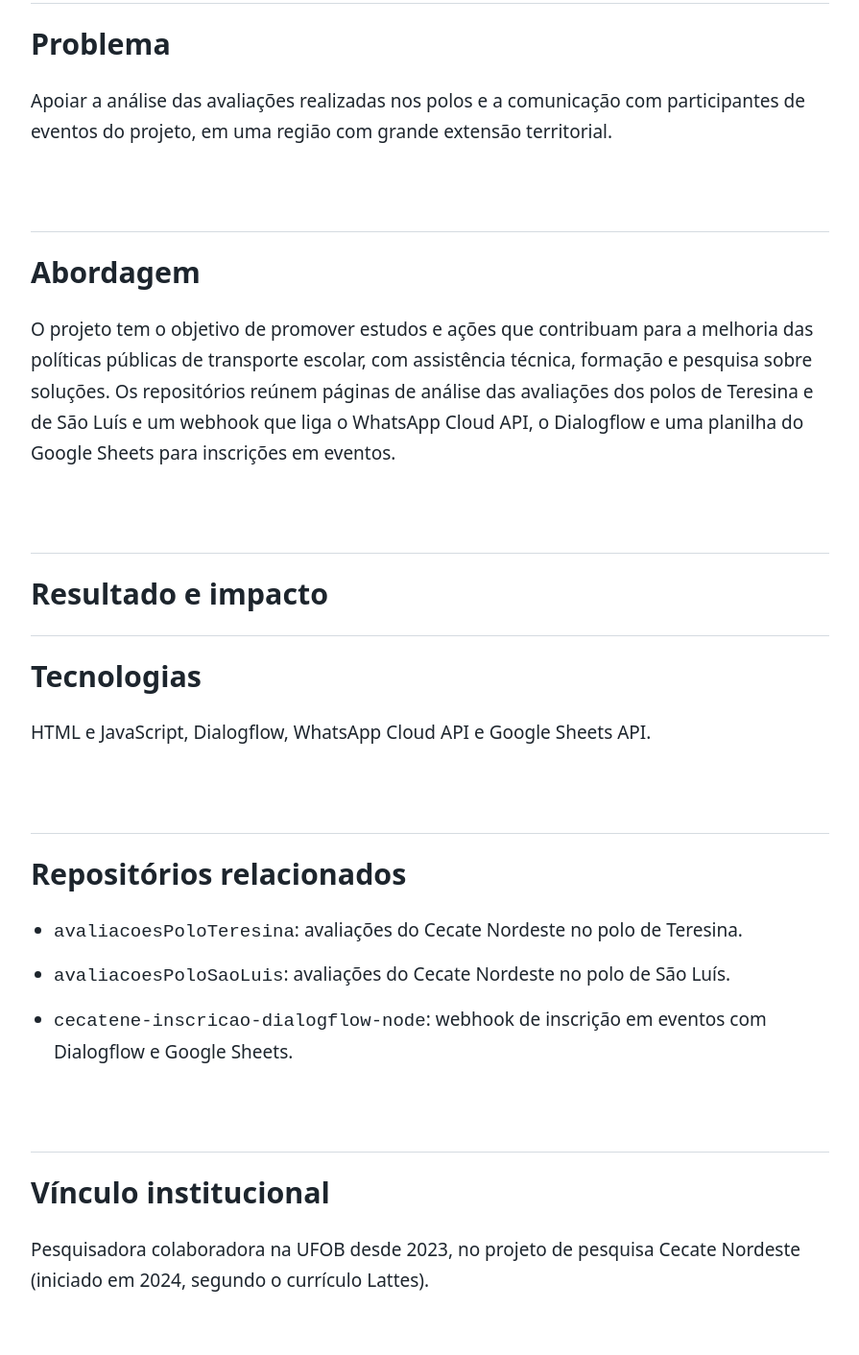
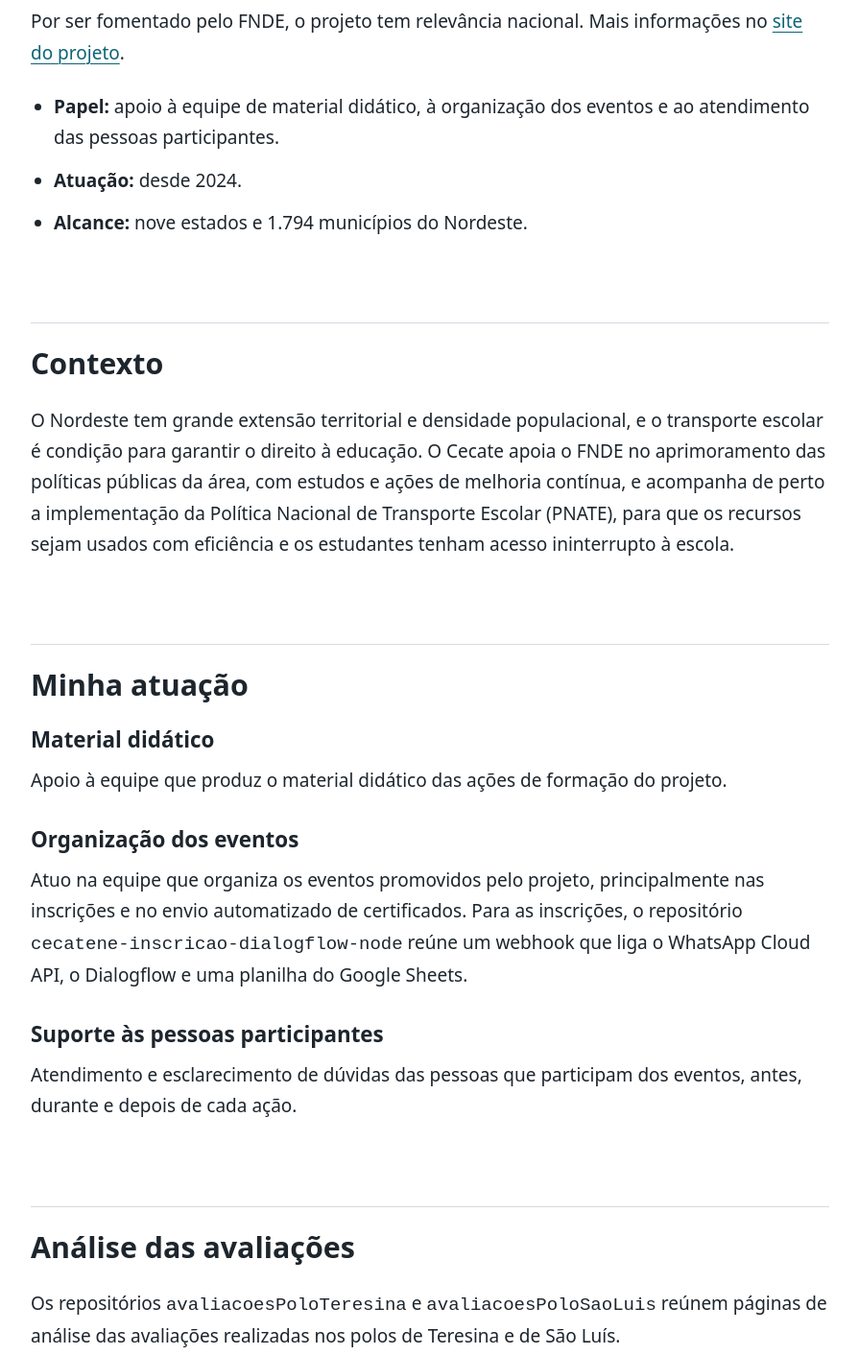
Before and after one commit to jalinegm/jalinegm.github.io, an Astro site: page /projetos/cecate-nordeste in a window 1280 px wide. Shown: the part 921-2333 px from the top of the page at 96% size, without its empty margins (64-959 px from the left). Built offline with nearby package versions, Linux system fonts and the light colour scheme; Astro itself is replaced by a stand-in of ours; a web font is replaced by a local one.

Commit message:
feat: detalha atuação da Jaline e relevância nacional no caso Cecate Nordeste
Co-Authored-By: Claude Sonnet 5.5 <noreply@anthropic.com>

```diff
--- a/src/content/casos/cecate-nordeste.md
+++ b/src/content/casos/cecate-nordeste.md
@@ -1,9 +1,9 @@
 ---
-titulo: "Cecate Nordeste: transporte escolar na região Nordeste"
+titulo: "Cecate Nordeste: apoio ao transporte escolar na região Nordeste"
 slug: cecate-nordeste
-vinculo: "Projeto de pesquisa vinculado à Universidade Federal do Oeste da Bahia (UFOB), no âmbito do Cecate Nordeste apoiado pelo FNDE"
+vinculo: "Universidade Federal do Oeste da Bahia (UFOB), projeto fomentado pelo FNDE, Rede DSBR"
 periodo: "2024–atual"
-resumo: "Projeto de pesquisa do Centro Colaborador de Apoio ao Transporte Escolar da Região Nordeste, com ferramentas de análise de avaliações e de inscrição em eventos."
+resumo: "Projeto de relevância nacional fomentado pelo FNDE para fortalecer a política de transporte escolar em nove estados do Nordeste. Atuo no apoio ao material didático, na organização de eventos (inscrições e certificados automatizados) e no suporte às pessoas participantes."
 tecnologias:
   - "HTML e JavaScript"
   - "Dialogflow"
@@ -14,24 +14,40 @@ repos:
   - avaliacoesPoloSaoLuis
   - cecatene-inscricao-dialogflow-node
 destaque: false
-ordem: 6
+ordem: 7
 ---
+
+## Visão geral
+
+O Cecate Nordeste é uma iniciativa do Fundo Nacional de Desenvolvimento da Educação (FNDE) para fortalecer as políticas nacionais de transporte escolar, por meio dos Centros Colaboradores de Apoio ao Transporte Escolar (Cecate). A coordenação é da Universidade Federal do Oeste da Bahia (UFOB), com abordagem descentralizada, alinhada à missão do FNDE de promover o acesso à educação em todo o país.
+
+Por ser fomentado pelo FNDE, o projeto tem relevância nacional. Mais informações no [site do projeto](https://cecate.dsbr.org/).
+
+- **Papel:** apoio à equipe de material didático, à organização dos eventos e ao atendimento das pessoas participantes.
+- **Atuação:** desde 2024.
+- **Alcance:** nove estados e 1.794 municípios do Nordeste.
 
 ## Contexto
 
-O Centro Colaborador de Apoio ao Transporte Escolar (Cecate) apoia a política nacional de transporte escolar, com parcerias entre o FNDE e instituições de ensino superior. A UFOB foi escolhida para coordenar as ações na região Nordeste, que enfrenta distâncias grandes e desigualdades socioeconômicas.
+O Nordeste tem grande extensão territorial e densidade populacional, e o transporte escolar é condição para garantir o direito à educação. O Cecate apoia o FNDE no aprimoramento das políticas públicas da área, com estudos e ações de melhoria contínua, e acompanha de perto a implementação da Política Nacional de Transporte Escolar (PNATE), para que os recursos sejam usados com eficiência e os estudantes tenham acesso ininterrupto à escola.
 
-## Problema
+## Minha atuação
 
-Apoiar a análise das avaliações realizadas nos polos e a comunicação com participantes de eventos do projeto, em uma região com grande extensão territorial.
+### Material didático
 
-## Abordagem
+Apoio à equipe que produz o material didático das ações de formação do projeto.
 
-O projeto tem o objetivo de promover estudos e ações que contribuam para a melhoria das políticas públicas de transporte escolar, com assistência técnica, formação e pesquisa sobre soluções. Os repositórios reúnem páginas de análise das avaliações dos polos de Teresina e de São Luís e um webhook que liga o WhatsApp Cloud API, o Dialogflow e uma planilha do Google Sheets para inscrições em eventos.
+### Organização dos eventos
 
-## Resultado e impacto
+Atuo na equipe que organiza os eventos promovidos pelo projeto, principalmente nas inscrições e no envio automatizado de certificados. Para as inscrições, o repositório `cecatene-inscricao-dialogflow-node` reúne um webhook que liga o WhatsApp Cloud API, o Dialogflow e uma planilha do Google Sheets.
 
-<!-- REVISAR: nenhum resultado quantitativo foi verificado. Incluir apenas dados confirmados pela coordenação do projeto. -->
+### Suporte às pessoas participantes
+
+Atendimento e esclarecimento de dúvidas das pessoas que participam dos eventos, antes, durante e depois de cada ação.
+
+## Análise das avaliações
+
+Os repositórios `avaliacoesPoloTeresina` e `avaliacoesPoloSaoLuis` reúnem páginas de análise das avaliações realizadas nos polos de Teresina e de São Luís.
 
 ## Tecnologias
 
@@ -42,7 +58,3 @@ HTML e JavaScript, Dialogflow, WhatsApp Cloud API e Google Sheets API.
 - `avaliacoesPoloTeresina`: avaliações do Cecate Nordeste no polo de Teresina.
 - `avaliacoesPoloSaoLuis`: avaliações do Cecate Nordeste no polo de São Luís.
 - `cecatene-inscricao-dialogflow-node`: webhook de inscrição em eventos com Dialogflow e Google Sheets.
-
-## Vínculo institucional
-
-Pesquisadora colaboradora na UFOB desde 2023, no projeto de pesquisa Cecate Nordeste (iniciado em 2024, segundo o currículo Lattes).
```
